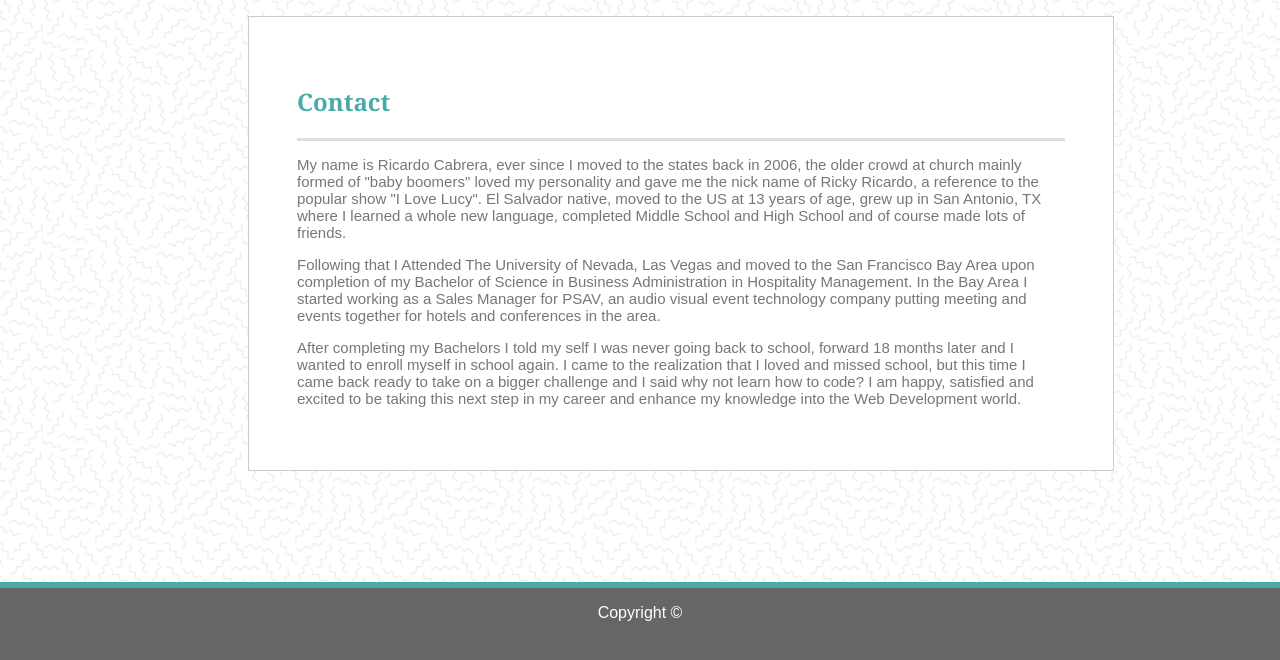
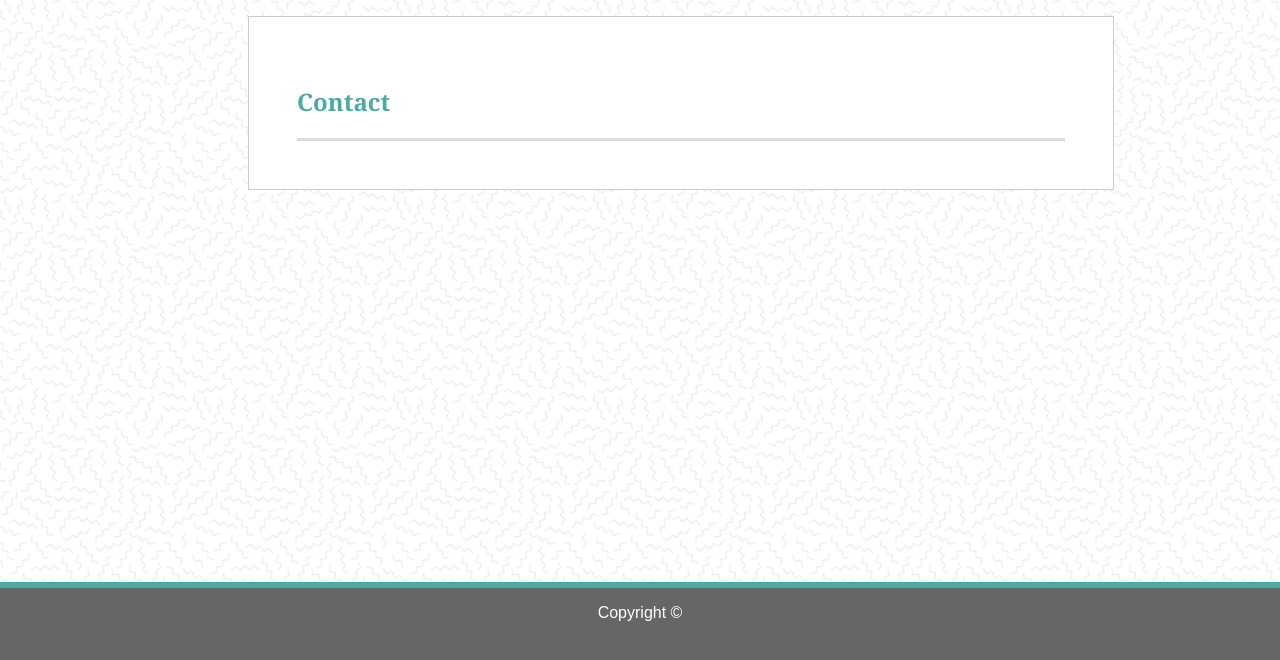
Before and after one commit to rrc92/Basic-Portfolio, a plain HTML site: page contact.html in a window 1280 px wide. Shown: the part 132-792 px from the top of the page. Drawn offline with Linux system fonts and the light colour scheme.

```diff
--- a/contact.html
+++ b/contact.html
@@ -29,33 +29,7 @@
                 <h2>Contact</h2>
             </div>
             <div id="main2">
-                <p>
-                    My name is Ricardo Cabrera, ever since I moved to the states back in 2006, the older crowd at church
-                    mainly
-                    formed of "baby boomers" loved my personality and gave me the nick name of Ricky Ricardo, a
-                    reference to the
-                    popular show "I Love Lucy". El Salvador native, moved to the US at 13 years of age, grew up in San
-                    Antonio,
-                    TX where I learned a whole new language, completed Middle School and High School and of course made
-                    lots of
-                    friends.</p>
 
-
-                <p>Following that I Attended The University of Nevada, Las Vegas and moved to the San Francisco Bay Area
-                    upon
-                    completion of my Bachelor of Science in Business Administration in Hospitality Management. In the
-                    Bay Area I
-                    started working as a Sales Manager for PSAV, an audio visual event technology company putting
-                    meeting and
-                    events together for hotels and conferences in the area. </p>
-                <p>After completing my Bachelors I told my self I was never going back to school, forward 18 months
-                    later and I
-                    wanted to enroll myself in school again. I came to the realization that I loved and missed school,
-                    but this
-                    time I came back ready to take on a bigger challenge and I said why not learn how to code? I am
-                    happy,
-                    satisfied and excited to be taking this next step in my career and enhance my knowledge into the Web
-                    Development world.</p>
             </div>
 
         </div>
```
Also changed, not shown: portfolio.html (+42 -0 lines).
